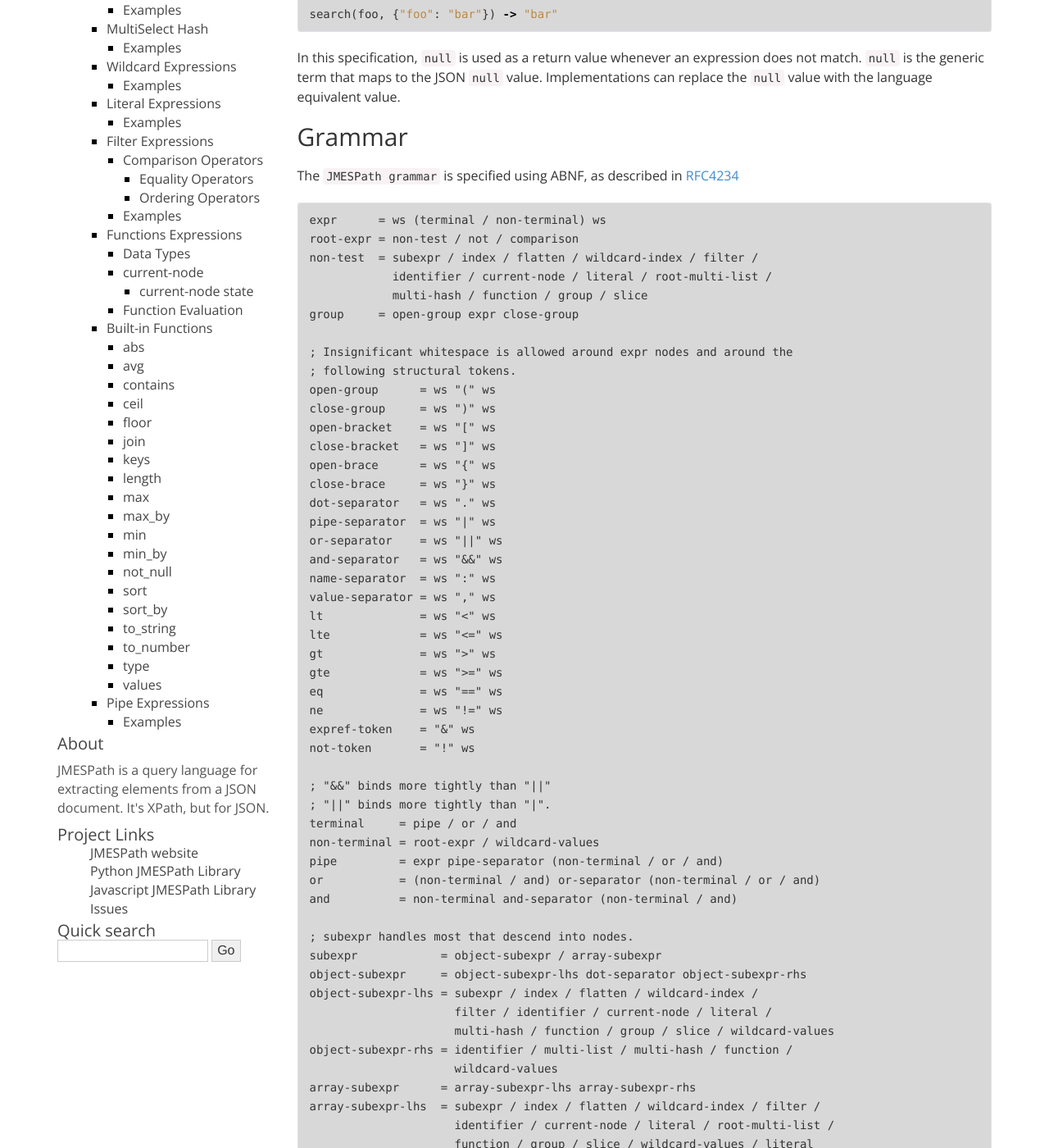
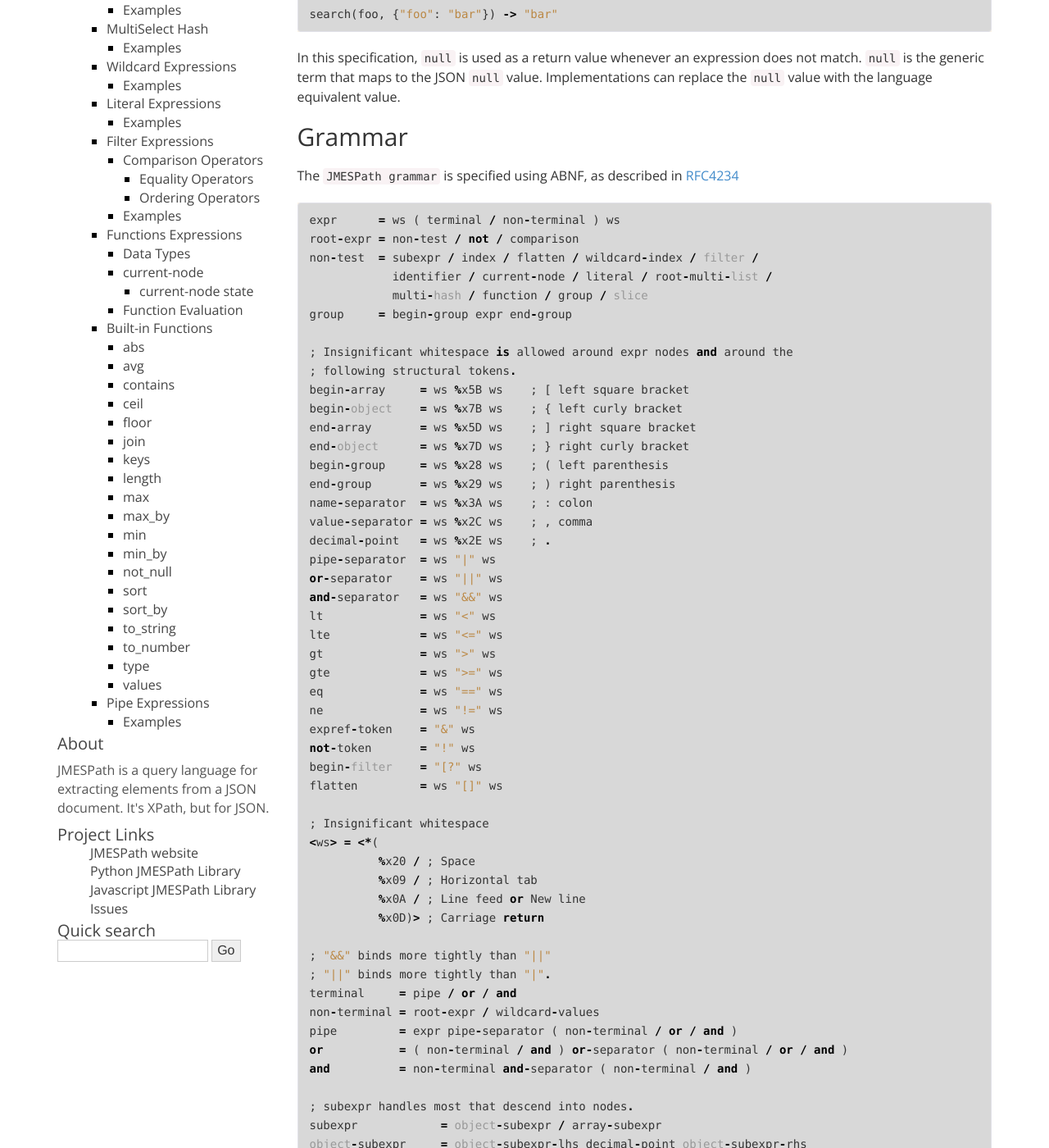
Before and after one commit to jmespath/jmespath.site, a Sphinx documentation site: the page built from docs/specification.rst, in a window 1280 px wide and 1400 px high, scrolled down 366 px. Shown: the whole window at 82% size. Built offline with Sphinx 7.4.7, drawn with Linux system fonts in a browser that asks for light colours; comment, search, counter and statistics services are not loaded; some of the changed text lies outside the part shown.

Commit message:
Updating with latest jmespath.clj changes.
Incorporates JSON back into the grammar.
Much better use of insignificant whitespace.
Uses `[optional]` syntax as it is clearer than `1* optional`.

```diff
--- a/docs/jmespath-grammar.txt
+++ b/docs/jmespath-grammar.txt
@@ -1,24 +1,24 @@
-expr      = ws (terminal / non-terminal) ws
+expr      = ws ( terminal / non-terminal ) ws
 root-expr = non-test / not / comparison
 non-test  = subexpr / index / flatten / wildcard-index / filter /
             identifier / current-node / literal / root-multi-list /
             multi-hash / function / group / slice
-group     = open-group expr close-group
+group     = begin-group expr end-group
 
 ; Insignificant whitespace is allowed around expr nodes and around the
 ; following structural tokens.
-open-group      = ws "(" ws
-close-group     = ws ")" ws
-open-bracket    = ws "[" ws
-close-bracket   = ws "]" ws
-open-brace      = ws "{" ws
-close-brace     = ws "}" ws
-dot-separator   = ws "." ws
+begin-array     = ws %x5B ws    ; [ left square bracket
+begin-object    = ws %x7B ws    ; { left curly bracket
+end-array       = ws %x5D ws    ; ] right square bracket
+end-object      = ws %x7D ws    ; } right curly bracket
+begin-group     = ws %x28 ws    ; ( left parenthesis
+end-group       = ws %x29 ws    ; ) right parenthesis
+name-separator  = ws %x3A ws    ; : colon
+value-separator = ws %x2C ws    ; , comma
+decimal-point   = ws %x2E ws    ; .
 pipe-separator  = ws "|" ws
 or-separator    = ws "||" ws
 and-separator   = ws "&&" ws
-name-separator  = ws ":" ws
-value-separator = ws "," ws
 lt              = ws "<" ws
 lte             = ws "<=" ws
 gt              = ws ">" ws
@@ -27,18 +27,27 @@
 ne              = ws "!=" ws
 expref-token    = "&" ws
 not-token       = "!" ws
+begin-filter    = "[?" ws
+flatten         = ws "[]" ws
+
+; Insignificant whitespace
+<ws> = <*(
+          %x20 / ; Space
+          %x09 / ; Horizontal tab
+          %x0A / ; Line feed or New line
+          %x0D)> ; Carriage return
 
 ; "&&" binds more tightly than "||"
 ; "||" binds more tightly than "|".
 terminal     = pipe / or / and
 non-terminal = root-expr / wildcard-values
-pipe         = expr pipe-separator (non-terminal / or / and)
-or           = (non-terminal / and) or-separator (non-terminal / or / and)
-and          = non-terminal and-separator (non-terminal / and)
+pipe         = expr pipe-separator ( non-terminal / or / and )
+or           = ( non-terminal / and ) or-separator ( non-terminal / or / and )
+and          = non-terminal and-separator ( non-terminal / and )
 
 ; subexpr handles most that descend into nodes.
 subexpr            = object-subexpr / array-subexpr
-object-subexpr     = object-subexpr-lhs dot-separator object-subexpr-rhs
+object-subexpr     = object-subexpr-lhs decimal-point object-subexpr-rhs
 object-subexpr-lhs = subexpr / index / flatten / wildcard-index /
                      filter / identifier / current-node / literal /
                      multi-hash / function / group / slice / wildcard-values
@@ -51,46 +60,51 @@
 array-subexpr-rhs  = index / slice / wildcard-index / flatten / filter
 
 ; Array related rules
-index           = open-bracket number close-bracket
-slice           = open-bracket *number name-separator
-                               *number *(name-separator *number)
-                               close-bracket
-wildcard-index   = open-bracket "*" close-bracket
-flatten          = open-bracket close-bracket
-filter           = open-bracket "?" filter-condition close-bracket
+index           = begin-array number end-array
+slice           = begin-array [number] name-separator
+                               [number] [name-separator [number] ]
+                               end-array
+wildcard-index   = begin-array "*" end-array
+filter           = begin-filter filter-condition end-array
 filter-condition = not / non-test / terminal / comparison
 
-not             = not-token (non-test / not)
-comparison      = non-terminal comparator (non-test / not / wildcard-values)
+not             = not-token ( non-test / not )
+comparison      = non-terminal comparator ( non-test / not / wildcard-values )
 comparator      = lt / lte / gt / gte / eq / ne
 
-root-multi-list = open-bracket
-                  (root-expr / multiple-values / terminal)
-                  close-bracket
-multi-list      = open-bracket (expr / multiple-values) close-bracket
+root-multi-list = begin-array
+                  ( root-expr / multiple-values / terminal )
+                  end-array
+multi-list      = begin-array ( expr / multiple-values ) end-array
 multiple-values = expr 1*( value-separator expr )
 
-multi-hash      = open-brace (keyval *(value-separator keyval)) close-brace
+multi-hash      = begin-object ( keyval *( value-separator keyval ) ) end-object
 keyval          = identifier name-separator expr
 
 function        = unquoted-string arg-list
-arg-list        = open-group *1(arg *(value-separator arg)) close-group
+arg-list        = begin-group [ arg *( value-separator arg ) ] end-group
 arg             = expr / expref
 
 expref          = expref-token expr
 wildcard-values = "*"
 current-node    = "@"
 
-number            = *"-" 1*DIGIT
-literal           = "`" 1*(unescaped-literal / escaped-literal) "`"
-unescaped-literal = %x20-5f / %x61-10FFFF
-                     ; Any character after and including space, but not `
-escaped-literal   = escaped-char / (escape "`")
+number            = ["-"] int
+literal           = "`" literal-value "`"
+; literal-value is ambiguous; however, json-value has a higher precedence than
+; non-json-value.
+literal-value     = non-json-value / json-value
+literal-char      = unescaped-literal / escaped-literal
+non-json-value    = 1*( literal-char )
+unescaped-literal = %x20-5f / %x61-10FFFF ; Any character except "`"
+escaped-literal   = escaped-char / ( escape "`" )
+
+; Strings, identifiers, and characters.
 identifier        = unquoted-string / quoted-string
-unquoted-string   = (ALPHA / "_") *(DIGIT / ALPHA / "_")
-quoted-string     = DQUOTE 1*(unescaped-char / escaped-char) DQUOTE
+unquoted-string   = ( ALPHA / "_" ) *( DIGIT / ALPHA / "_" )
+quoted-string     = DQUOTE *char DQUOTE
+char              = unescaped-char / escaped-char
 unescaped-char    = %x20-21 / %x23-5B / %x5D-10FFFF
-                     ; Any character other than "\"
 escape            = %x5C             ; "\"
 escaped-char      = escape (
                      %x22 /          ; "    quotation mark  U+0022
@@ -103,5 +117,18 @@
                      %x74 /          ; t    tab             U+0009
                      %x75 4HEXDIG )  ; uXXXX                U+XXXX
 
-; Whitespace is Space, HTAB, LF, or CR
-ws = *(%x20 / %x09 / %x0A / %x0D)
+; JSON related grammar (for literal and string values)
+json-value  = false / null / true / object / array
+json-value  =/ json-number / json-string
+json-string = DQUOTE *literal-char DQUOTE
+false       = %x66.61.6c.73.65   ; false
+null        = %x6e.75.6c.6c      ; null
+true        = %x74.72.75.65      ; true
+object      = begin-object [ member *( value-separator member ) ] end-object
+member      = json-string name-separator json-value
+array       = begin-array [ json-value *( value-separator json-value ) ] end-array
+json-number = ["-"] int [frac] [exp]
+digit1-9    = %x31-39 ; 1-9
+int         = "0" / ( digit1-9 *DIGIT )
+exp         = "e" [ "-" / "+" ] 1*DIGIT
+frac        = decimal-point 1*DIGIT
```
